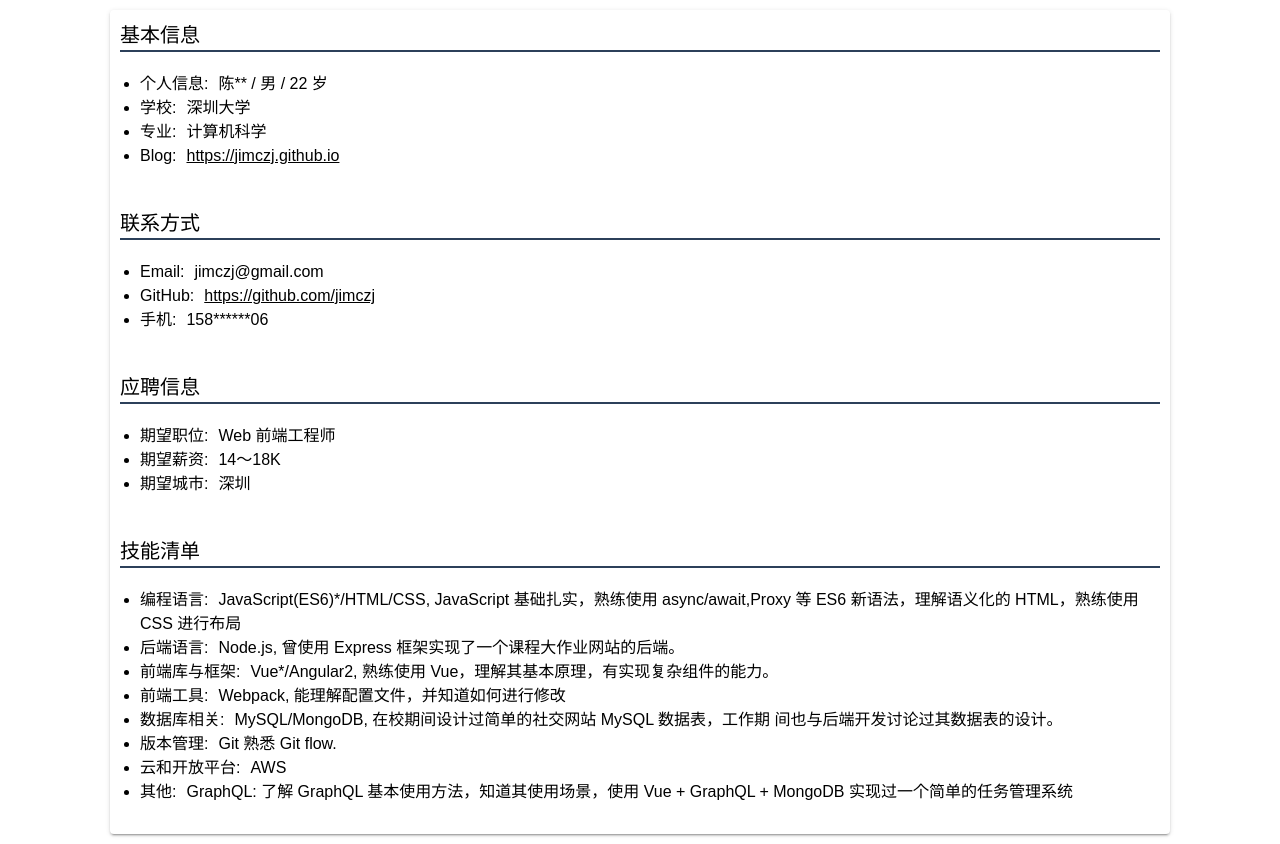
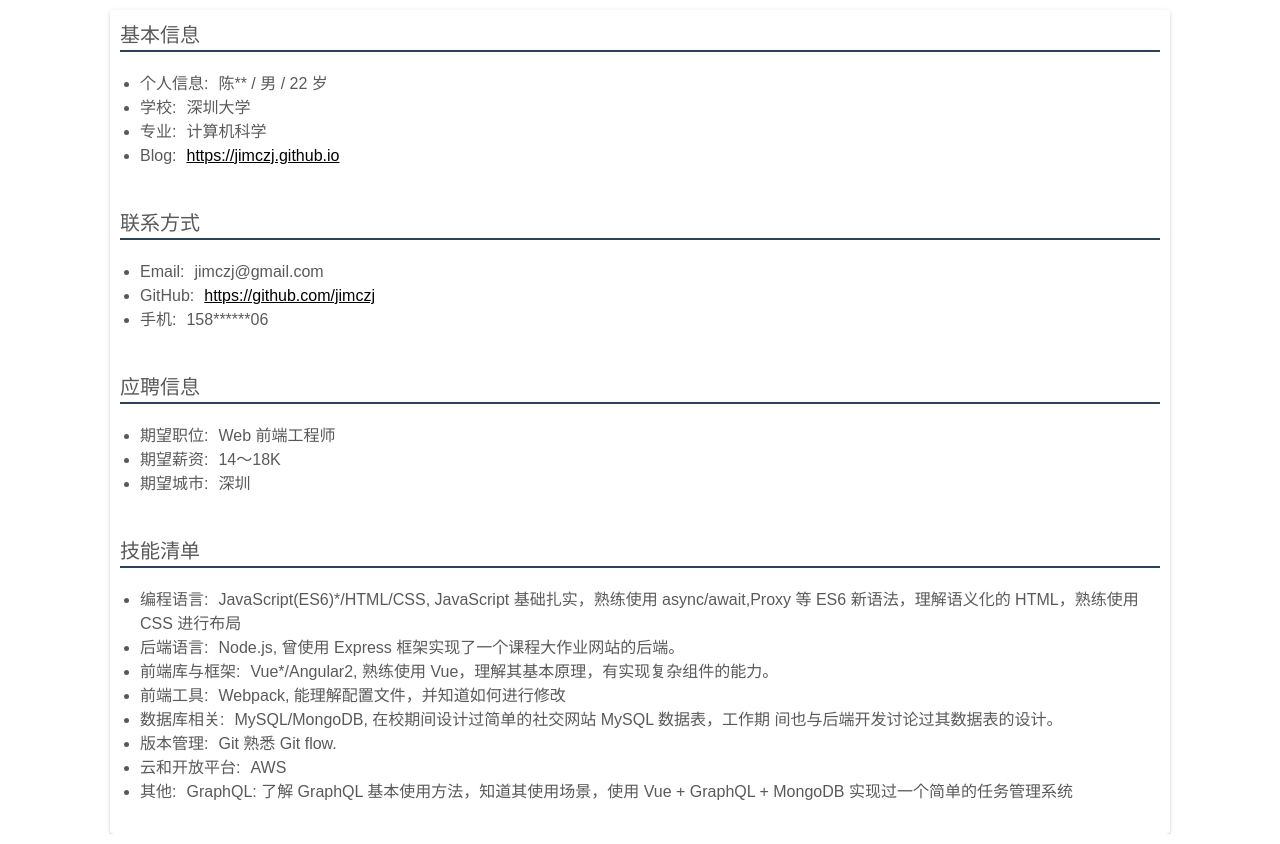
Before and after one commit to jimczj/resume-generator, a React app: page / in a window 1280 px wide. Built offline with nearby package versions, Linux system fonts and the light colour scheme.

Commit message:
feat: 引入 antd

```diff
--- a/package.json
+++ b/package.json
@@ -85,6 +85,7 @@
   },
   "dependencies": {
     "@babel/runtime": "7.0.0-beta.49",
+    "antd": "^3.11.0",
     "classnames": "^2.2.6",
     "es5-polyfill": "0.0.6",
     "es6-object-assign": "1.1.0",
--- a/src/components/basic-info/index.jsx
+++ b/src/components/basic-info/index.jsx
@@ -1,4 +1,5 @@
 import React from 'react'
+
 import './index.scss'
 
 export default class BasicInfo extends React.Component {
--- a/src/index.html
+++ b/src/index.html
@@ -17,6 +17,8 @@
   </head>
   <body>
     <div id="app"></div>
-    <script type="text/javascript" src="<%= jsFiles %>"></script>
+    <% jsFiles.forEach(jsFile => { %>
+      <script type="text/javascript" src="<%= jsFile %>"></script>
+    <% }) %>
   </body>
 </html>
--- a/src/index.scss
+++ b/src/index.scss
@@ -1,5 +1,6 @@
 @charset "UTF-8";
 @import './style/reset';
+@import '~antd/dist/antd.css';
 
 .app {
   width: 1190px;
```
